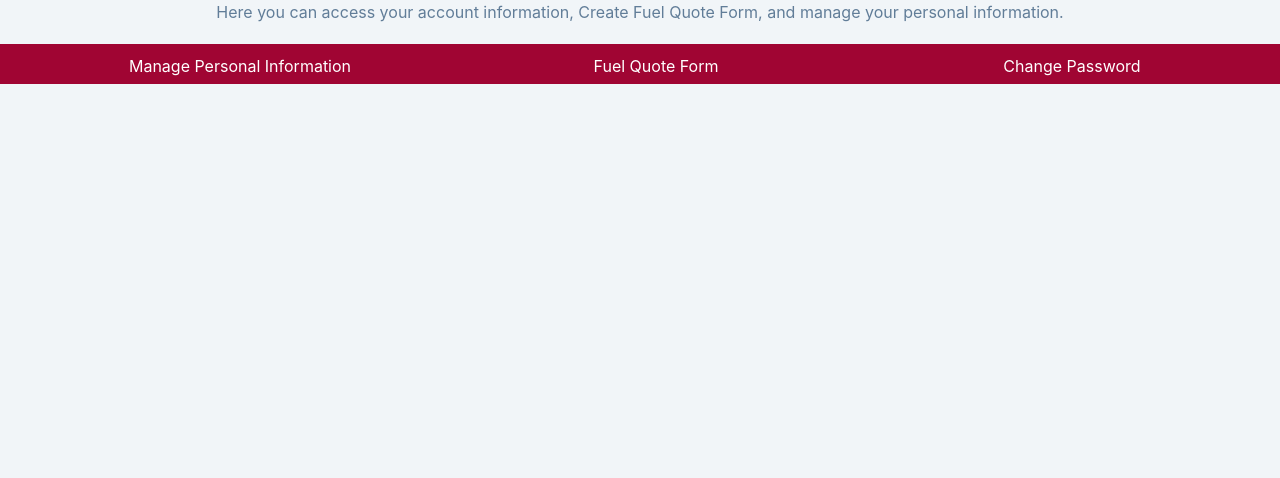
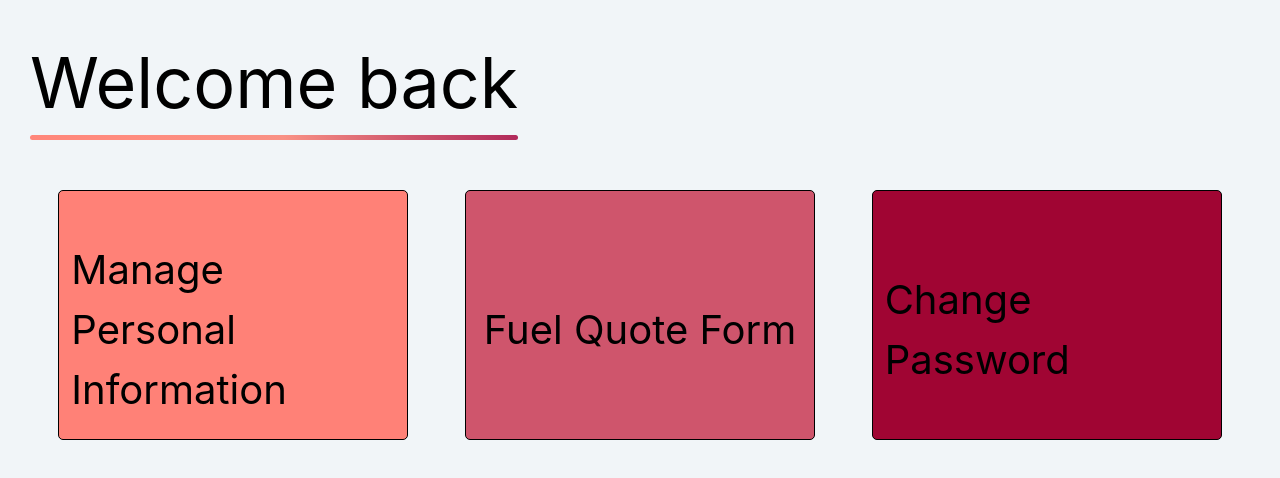
Before and after one commit to tranlac2210/COSC-4353-Project, a React (Create React App) app in the folder client/: page /ClientPage in a window 1280 px wide. Shown: the top 478 px of the page. Built offline with nearby package versions, Linux system fonts and the light colour scheme.

Commit message:
clientpage changes

```diff
--- a/client/src/pages/ClientPage.js
+++ b/client/src/pages/ClientPage.js
@@ -1,23 +1,38 @@
 import React from 'react';
-import {Link, useHistory,useLocation } from 'react-router-dom';
+import {Link, useHistory,useLocation, useNavigate } from 'react-router-dom';
 import '../styles/ClientPage.css'
+import "bootstrap/dist/css/bootstrap.min.css"
 
 function ClientPage() {
   const location = useLocation();
   const id = new URLSearchParams(location.search).get('id');
+  const navigate = useNavigate();
 
+  const handleClick = (toLink) => {
+    navigate(`/${toLink}`)
+  }
   return (
     <>
     <div className='div_clientpage'>
+      {/* <h2 className='c_h2'>Welcome, {username}!</h2> */}
+      <p className='welcome'>Welcome back</p>
+      <div className='headClientPage'></div>
+      {/* <p className='c_p'>Here you can access your account information, Create Fuel Quote Form, and manage your personal information.</p> */}
 
+      <div className='outside'>
+        <div className='container' style={{backgroundColor: "#ff8177"}} onClick={() => handleClick(`ClientProfilePage?id=${id}`)}>
+          <p>Manage Personal Information</p>
+        </div>
 
-      {/* <h2 className='c_h2'>Welcome, {username}!</h2> */}
-      <p className='c_p'>Here you can access your account information, Create Fuel Quote Form, and manage your personal information.</p>
-      <ul className='linklist'>
-        <li><Link to={`/ClientProfilePage?id=${id}`} style={{ color: 'white' }}>Manage Personal Information</Link></li>
-        <li><Link to="/FuelQuoteForm" style={{ color: 'white' }}>Fuel Quote Form</Link></li>
-        <li><Link to="/ChangePassPage" style={{ color: 'white' }}>Change Password</Link></li>
-      </ul>
+        <div className='container' style={{backgroundColor: "#cf556c"}} onClick={() => handleClick("FuelQuoteForm")}>
+          <p>Fuel Quote Form</p>
+        </div>
+
+        <div className='container' style={{backgroundColor: "#a00533"}} onClick={() => handleClick("ChangePassPage")}>
+          <p>Change Password</p>
+        </div>
+      </div>
+
     </div>
     </>
   );
--- a/client/src/styles/ChangePassPage.css
+++ b/client/src/styles/ChangePassPage.css
@@ -16,7 +16,7 @@
   }
   .change_pass_form {
 
-    background: linear-gradient(to right, #fa709a 0%, #fee140 100%);
+    /* background: linear-gradient(to right, #fa709a 0%, #fee140 100%); */
     display: flex;
     flex-direction: column;
     align-items: center;
--- a/client/src/styles/ClientPage.css
+++ b/client/src/styles/ClientPage.css
@@ -1,6 +1,7 @@
 .div_clientpage{
   /* background: linear-gradient(to right, #fa709a 0%, #fee140 100%); */
   height: 100vh;
+  padding: 30px;
 }
 
 .c_h2,.c_p{
@@ -26,6 +27,46 @@
   cursor: pointer;
 }
 
+.welcome {
+  font-size: 70px;
+  color: black;
+  margin-bottom: 0px;
+}
+
+.headClientPage {
+  background-image: linear-gradient(to right, #ff8177 0%, #ff867a 0%, #ff8c7f 21%, #f99185 52%, #cf556c 78%, #b12a5b 100%);
+  height: 5px;
+  width: 40%;
+  border-radius: 5px;
+}
+
 .linklist li:hover{
   background-color:#ff1100
 }
+
+.container {
+  border: 1px solid black;
+  width: 350px;
+  height: 250px;
+  border-radius: 5px;
+  display: flex;
+  align-items: center;
+  justify-content: center;
+  background-color: #a00533;
+}
+
+.container p {
+  color: black;
+  font-size: 40px;
+}
+
+.container:hover {
+  filter: brightness(0.8);
+  /* opacity: 0.8; */
+  cursor: pointer;
+}
+
+.outside {
+  display: flex;
+  padding-top: 50px;
+}
--- a/client/src/styles/FuelQuoteForm.css
+++ b/client/src/styles/FuelQuoteForm.css
@@ -1,7 +1,7 @@
 
   .fuelinput {
     display: flex;
-    background: linear-gradient(to right, #fa709a 0%, #fee140 100%);
+    /* background: linear-gradient(to right, #fa709a 0%, #fee140 100%); */
     flex-direction: column;
     align-items: center;
     background-color: #f2f2f2;
```
